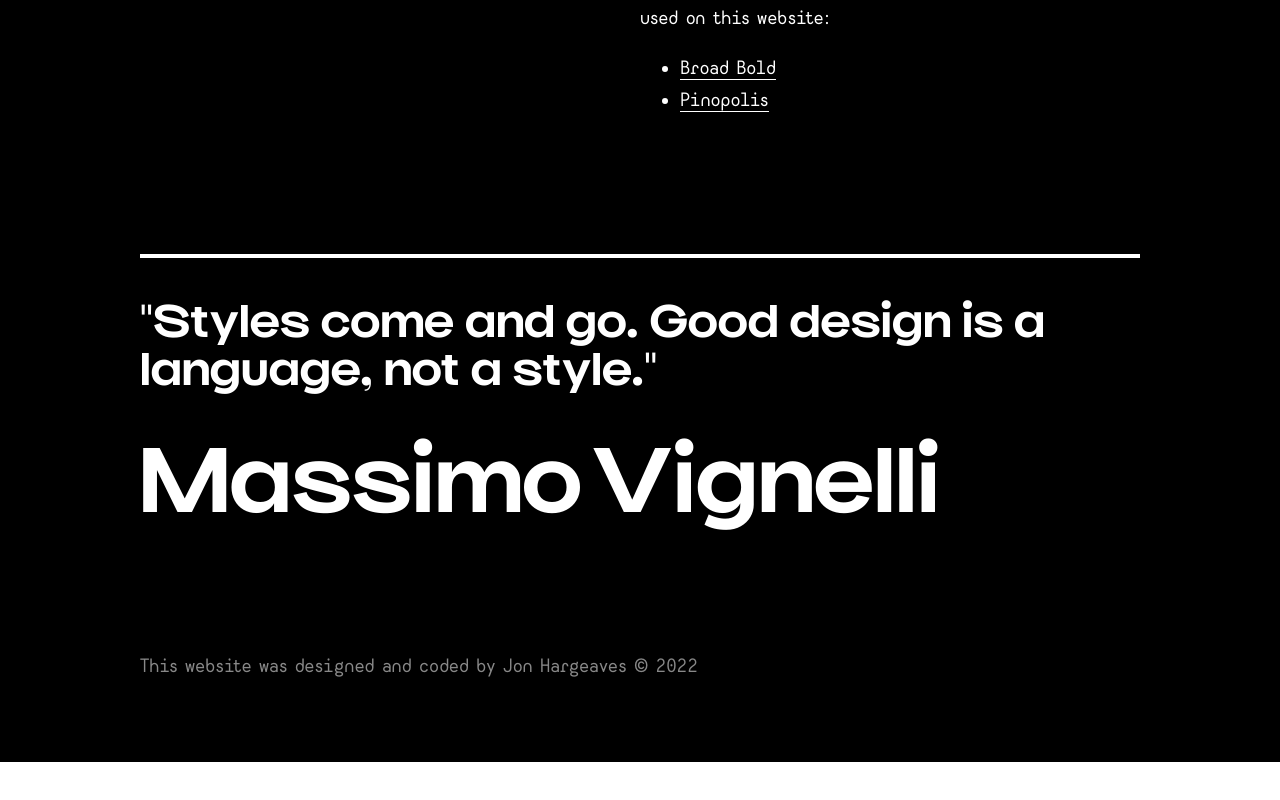
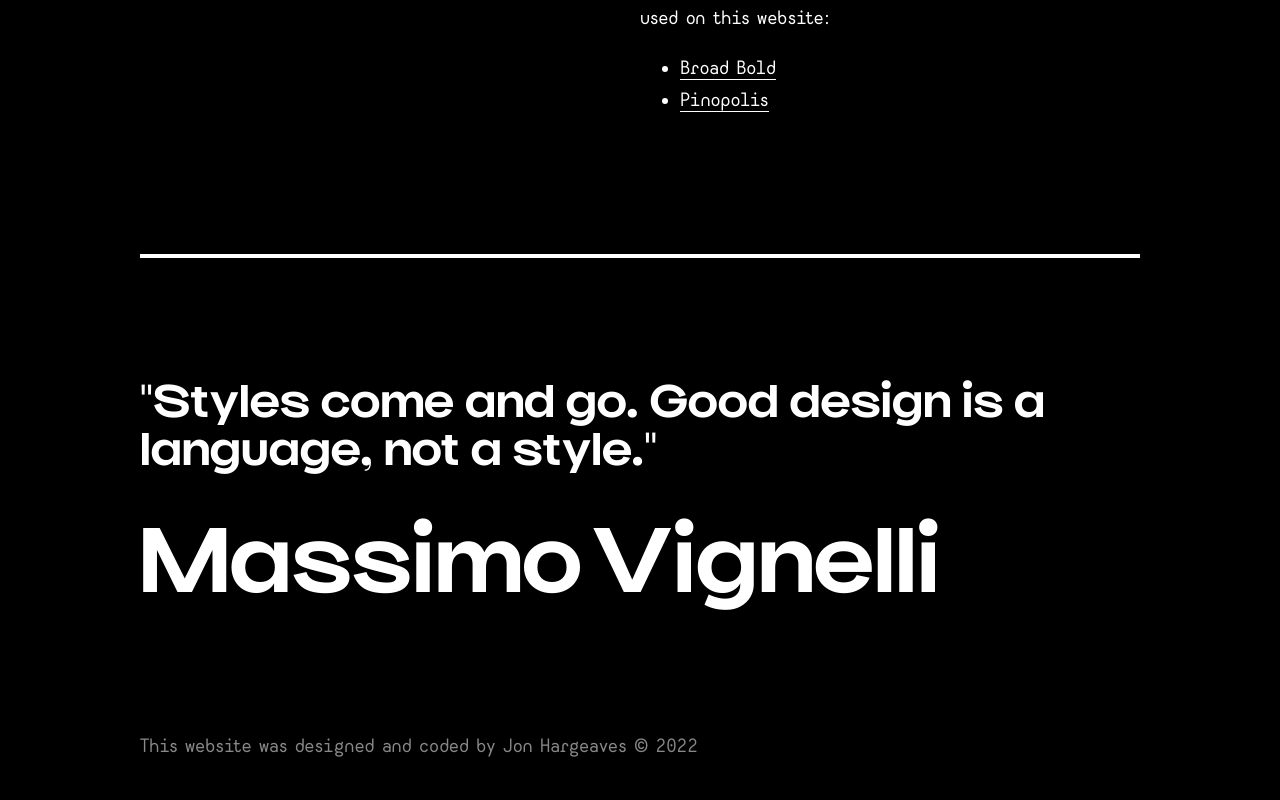
Before and after one commit to jonhargreaves/personal-site, a React (Create React App) app: page / in a window 1280 px wide. Shown: the part 3082-3882 px from the top of the page. Before the commit the page ends 3844 px from the top, so only its background shows below. Built offline with nearby package versions, Linux system fonts and the light colour scheme.

Commit message:
Vertical spacing update to the footer.

```diff
--- a/src/App.tsx
+++ b/src/App.tsx
@@ -153,6 +153,8 @@ function App() {
         <div className="app-section__vertical-spacing" />
         <div className="app-section__white-divider" />
         <div className="app-section__vertical-spacing" />
+        <div className="app-section__vertical-spacing" />
+        <div className="app-section__vertical-spacing" />
         <h3>
           "Styles come and go. Good design is a language, not a style."
         </h3>
```
